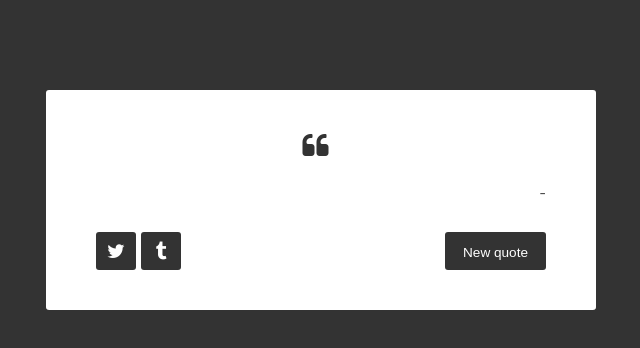
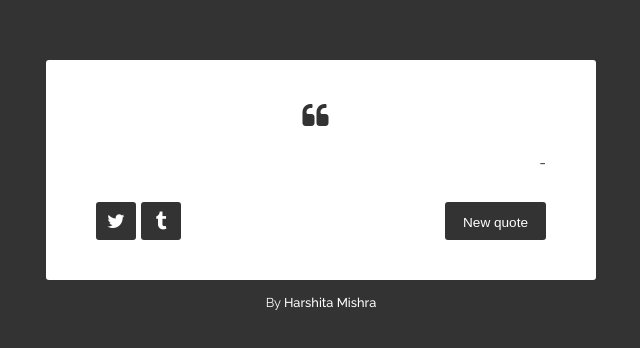
Before and after one commit to Harshita7317/Motivational-Quotes, a plain HTML site: page index.html in a window 1280 px wide. Shown: the part 200-548 px from the top of the page, without its empty margins (319-959 px from the left). Drawn offline with nearby package versions, Linux system fonts and the light colour scheme; no server answers.

Commit message:
Update index.html

```diff
--- a/index.html
+++ b/index.html
@@ -39,7 +39,8 @@
       <button class="button" id="new-quote">New quote</button>
     </div>
   </div>
-
+  <div class="footer">By <a href="https://www.linkedin.com/in/harshita-mishra-66108b228/" target="blank"> Harshita Mishra</a>
+</div>
 </div>
 <script src="https://cdnjs.cloudflare.com/ajax/libs/jquery/3.1.0/jquery.min.js"></script>
 <script src="https://cdnjs.cloudflare.com/ajax/libs/jqueryui/1.12.0/jquery-ui.min.js"></script>
```
